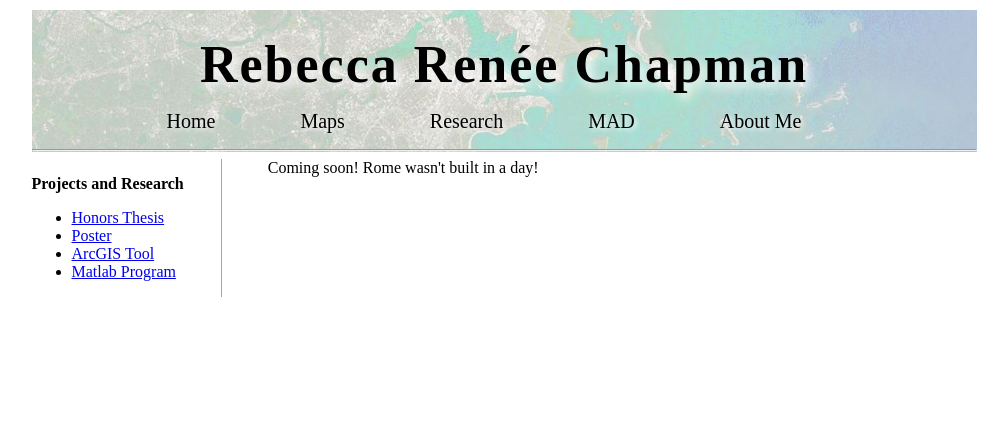
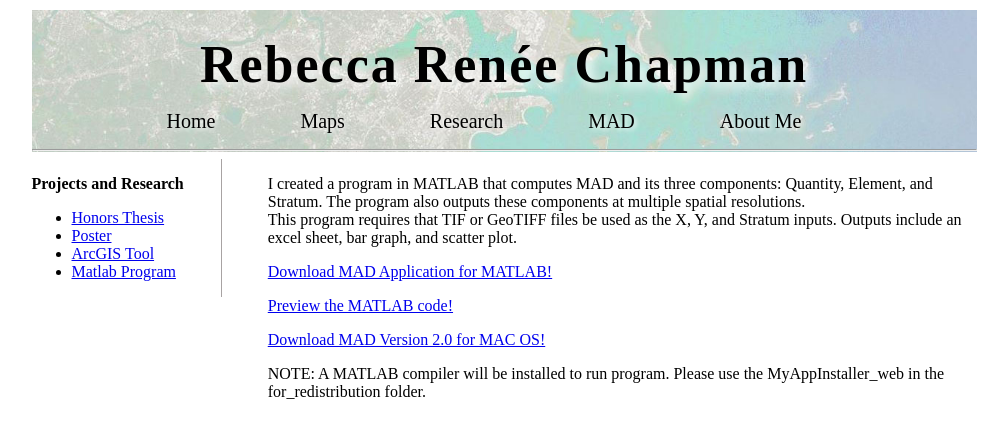
Before and after one commit to rebeccachapman/rebeccachapman.github.io, a Jekyll site: the page built from mad/matlab.html, in a window 1280 px wide. Shown: the top 438 px of the page, without its empty margins (136-1144 px from the left). Built offline with Jekyll 4.4.1, drawn with Linux system fonts in a browser that asks for light colours.

Commit message:
Update matlab.html

```diff
--- a/mad/matlab.html
+++ b/mad/matlab.html
@@ -4,5 +4,15 @@ image_name: "boston"
 ---
 
 <div class="content">
-Coming soon! Rome wasn't built in a day!
+  <p>I created a program in MATLAB that computes MAD and its three components: Quantity, Element, and Stratum. The program also outputs these components at multiple spatial resolutions. <br />
+This program requires that TIF or GeoTIFF files be used as the X, Y, and Stratum inputs.
+Outputs include an excel sheet, bar graph, and scatter plot.</p>
+
+<p><a href="https://www.dropbox.com/s/dt64bembkxnrnf5/MADmatlab.zip?dl=0">Download MAD Application for MATLAB!</a><br />
+</p>
+<p><a href="https://www.dropbox.com/s/sw7z22mwhsxxcx8/MAD.html?dl=0">Preview the MATLAB code!</a><br />
+</p>
+<p><a href="https://www.dropbox.com/s/cokxv388wc3wi75/MAD.zip?dl=0">Download MAD Version 2.0 for MAC OS!</a><br />
+</p>
+<p>NOTE: A MATLAB compiler will be installed to run program. Please use the MyAppInstaller_web in the for_redistribution folder.</p>
 </div>
```
